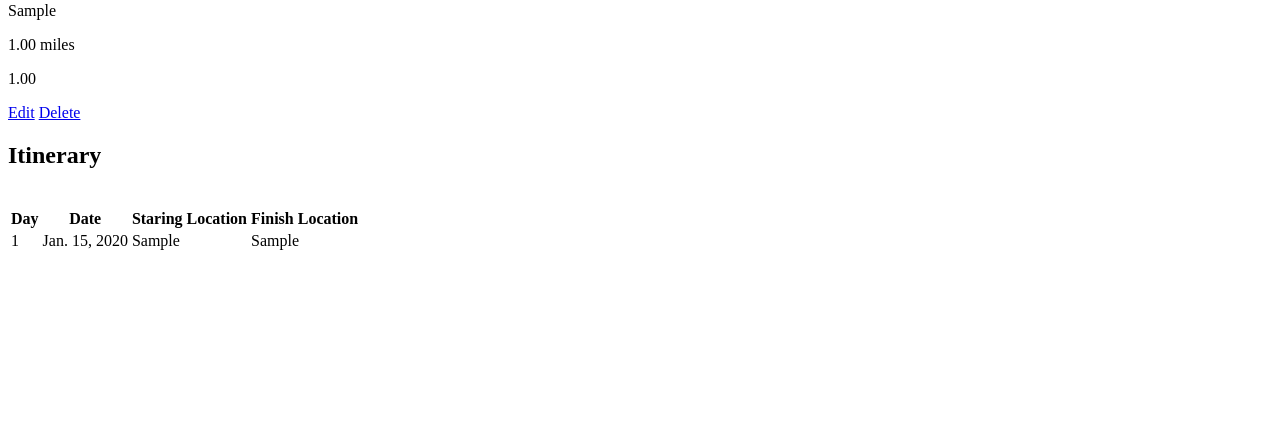
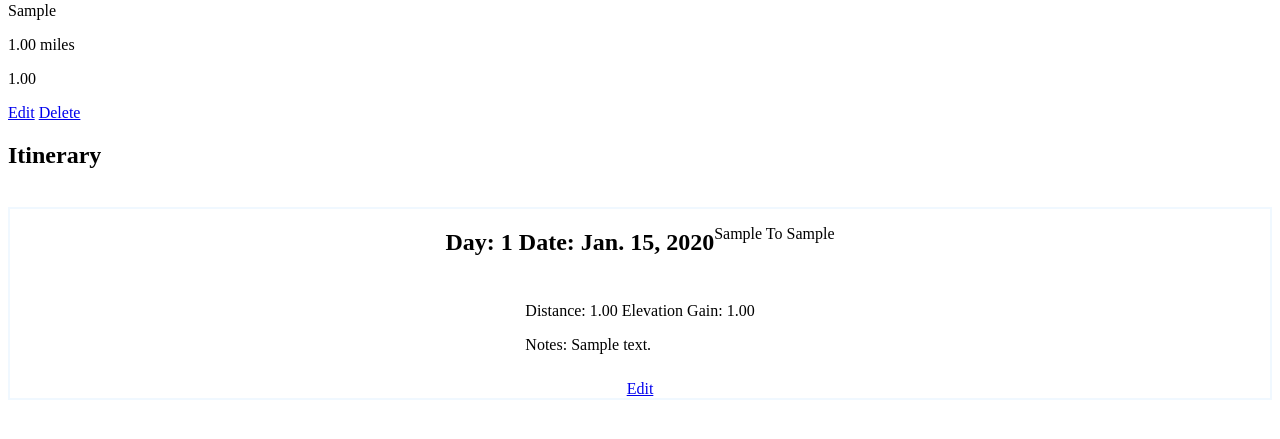
Before and after one commit to ashleylaisure/backpacking_blueprint, a Django app: page /trails/1/ in a window 1280 px wide. Shown: the part 271-710 px from the top of the page. Run offline with Django 5.2, Linux system fonts and the light colour scheme; tables that the repository leaves empty hold one stand-in row (values such as "Sample post").

Commit message:
Day functionality added

```diff
--- a/main_app/forms.py
+++ b/main_app/forms.py
@@ -1,5 +1,6 @@
 from django import forms
-from .models import Trail
+from .models import Trail, Day
+from django.forms import inlineformset_factory
 
 class TrailForm(forms.ModelForm):
     class Meta:
--- a/main_app/models.py
+++ b/main_app/models.py
@@ -60,3 +60,10 @@ class Day(models.Model):
 
     def __str__(self):
         return f"Day {self.day} on {self.date}"
+
+    class Meta:
+        ordering = ['date']
+
+    # return to the trail-detail that the day belongs to
+    def get_absolute_url(self):
+        return reverse("trail-detail", kwargs={"trail_id": self.trail.id})
--- a/main_app/static/css/trails/trail-detail.css
+++ b/main_app/static/css/trails/trail-detail.css
@@ -0,0 +1,13 @@
+.day-container {
+    border: 2px solid aliceblue;
+    display: flex;
+    flex-direction: column;
+    justify-content: center;
+    align-items: center;
+    gap: 10px;
+}
+
+.day-title {
+    display: flex;
+    flex-direction: row;
+}
--- a/main_app/templates/trails/detail.html
+++ b/main_app/templates/trails/detail.html
@@ -30,26 +30,20 @@
         <img src="" alt="">
     </div>
 
-    <table>
-        <thead>
-            <tr>
-                <th>Day</th>
-                <th>Date</th>
-                <th>Staring Location</th>
-                <th>Finish Location</th>
-            </tr>
-        </thead>
-        <tbody>
-            {% for day in trail.day_set.all %}
-                <tr>
-                    <td>{{day.day}}</td>
-                    <td>{{day.date}}</td>
-                    <td>{{day.start_location}}</td>
-                    <td>{{day.finish_location}}</td>
-                </tr>
+    {% for day in trail.day_set.all %}
+    <div class="day-container">
+        <div class="day-title">
+            <h2>Day: {{day.day}} Date: {{day.date}}</h2>
+            <p>{{day.start_location}} To {{day.finish_location}}</p>
+        </div>
+        <div class="day-details">
+            <p>Distance: {{day.distance}} Elevation Gain: {{day.elevation}}</p>
+            <p>Notes: {{day.notes}}</p>
+        </div>
 
-            {% endfor %}
-        </tbody>
-    </table>
+        <a href="{% url "update_day" day.id %}" class="btn warn">Edit</a>
+    </div>
+    {% endfor %}
+
 </section>
 {% endblock content %}
--- a/main_app/urls.py
+++ b/main_app/urls.py
@@ -13,4 +13,7 @@ urlpatterns = [
     path('trails/create/', views.TrailCreate.as_view(), name="trail-create"),
     path('trails/<int:pk>/update/', views.TrailUpdate.as_view(), name='trail-update'),
     path('trails/<int:pk>/delete/', views.TrailDelete.as_view(), name='trail-delete'),
+
+    # Day
+    path('days/<int:pk>/update/', views.DayUpdate.as_view(), name ="update_day"),
 ]
--- a/main_app/views.py
+++ b/main_app/views.py
@@ -1,7 +1,7 @@
 from django.shortcuts import render
 from django.views.generic.edit import CreateView, UpdateView, DeleteView
 from .models import Trail
-from .forms import TrailForm
+from .forms import TrailForm, Day
 
 # Create your views here.
 def home(request):
@@ -20,7 +20,11 @@ def trail_index(request):
 
 def trail_detail(request, trail_id):
     trail = Trail.objects.get(id=trail_id)
-    return render(request, 'trails/detail.html', {'trail' : trail})
+
+    return render(request, 'trails/detail.html', {
+        'trail' : trail,
+
+        })
 
 class TrailCreate(CreateView):
     model = Trail
@@ -36,3 +40,8 @@ class TrailUpdate(UpdateView):
 class TrailDelete(DeleteView):
     model = Trail
     success_url = '/trails/'
+
+# days
+class DayUpdate(UpdateView):
+    model = Day
+    fields = ['start_location', 'finish_location', 'distance', 'elevation', 'notes']
```
Also changed, not shown: main_app/templates/main_app/day_form.html (added, +21 -0 lines).
